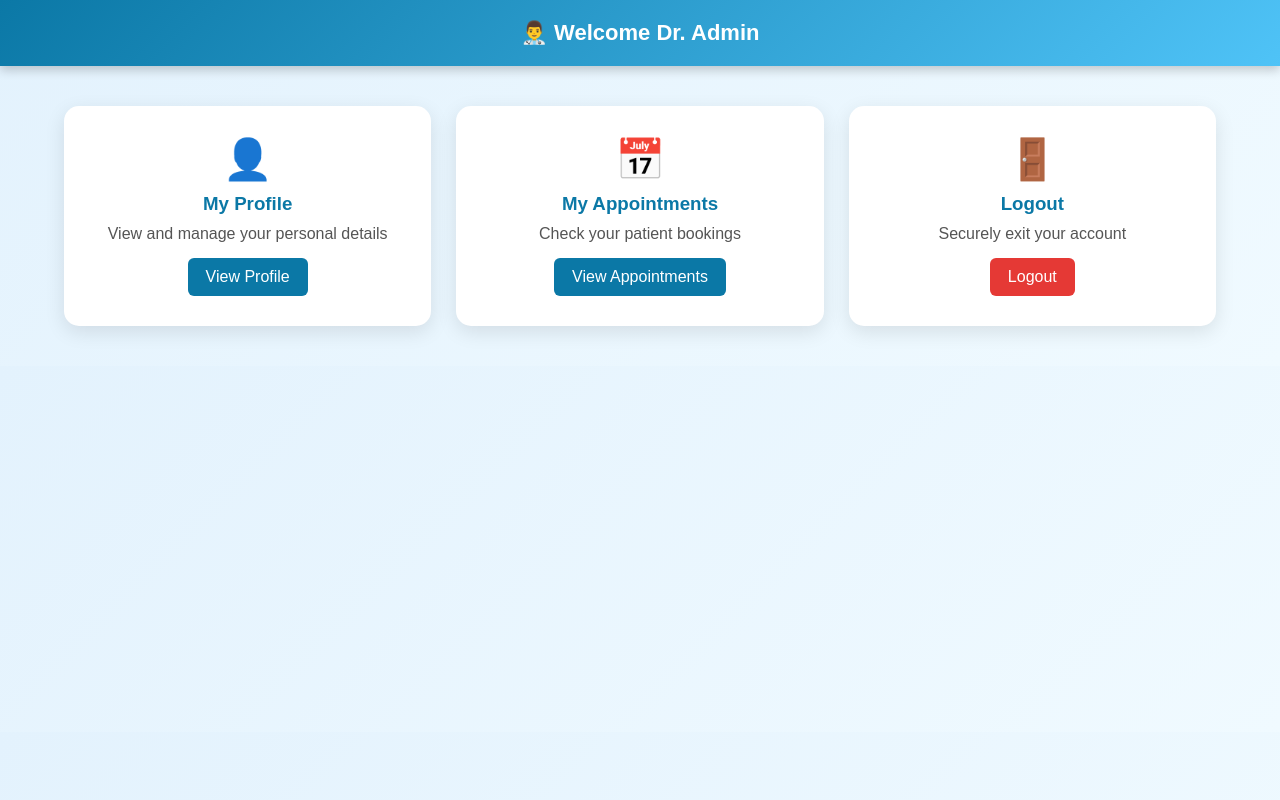
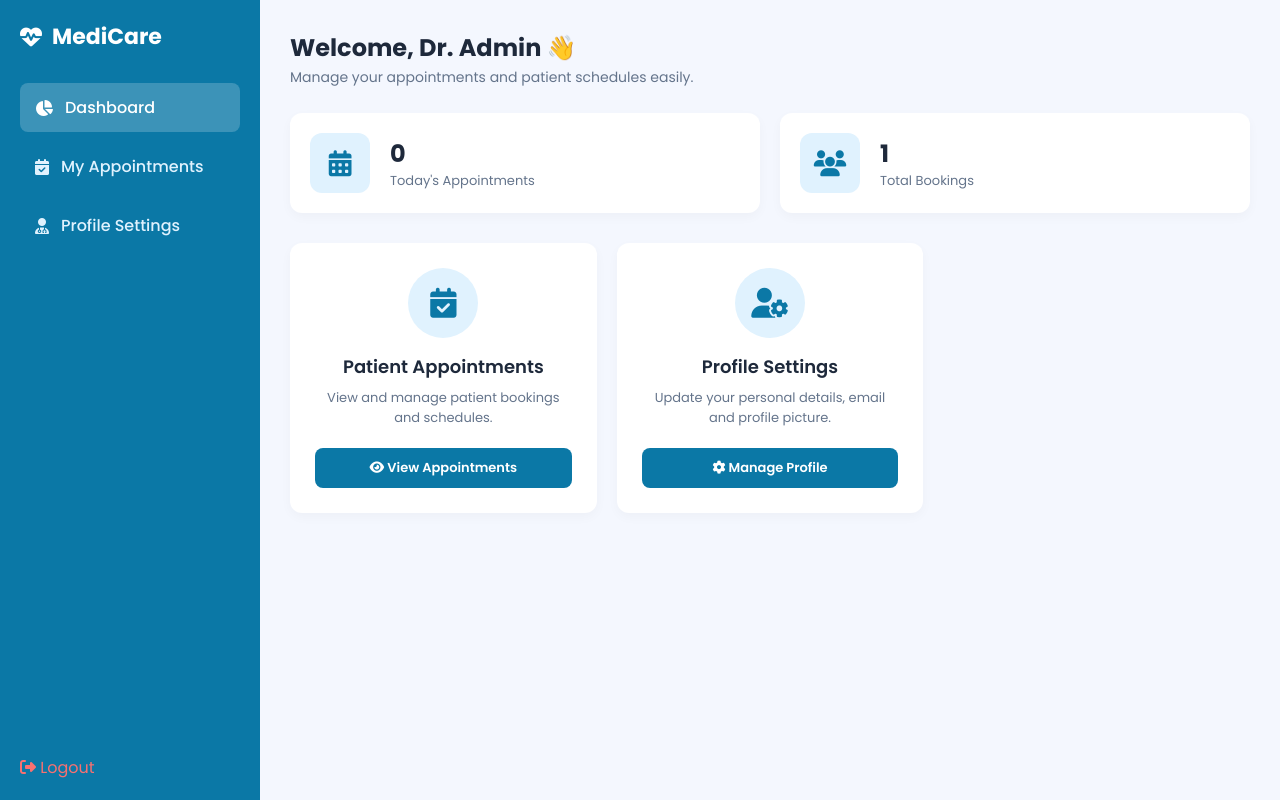
Before and after one commit to TashiniUpendra/-MEDICARE-ONLINE-APPOINTMENT-SYSTEM, a PHP site: page /doctor-dashboard.php in a window 1280 px wide. Run offline with PHP 8.4, Linux system fonts and the light colour scheme; the visitor is signed in with stand-in values (Sample User, id 1); data comes from the database, SQL or seed files in the repository.

Commit message:
Refactor doctor dashboard with session and stats
Updated the doctor dashboard layout and added session handling for doctor role. Included database connection and appointment statistics retrieval.

```diff
--- a/doctor-dashboard.php
+++ b/doctor-dashboard.php
@@ -1,152 +1,164 @@
 <?php
 session_start();
+include "db.php";
 
+/* Doctor session check */
 if (!isset($_SESSION["role"]) || $_SESSION["role"] !== "doctor") {
     header("Location: login.php");
     exit();
 }
 
-$doctorName = $_SESSION["name"];
+$doctor_id   = $_SESSION["id"] ?? 0;
+$doctorName  = $_SESSION["name"] ?? "Doctor";
+
+/* Fetch Stats from Database */
+// Total Appointments
+$total_stmt = $conn->prepare("SELECT COUNT(*) AS total FROM appointments WHERE doctor_id = ?");
+$total_stmt->bind_param("i", $doctor_id);
+$total_stmt->execute();
+$total_result = $total_stmt->get_result()->fetch_assoc();
+$total_appointments = $total_result['total'] ?? 0;
+
+// Today's Appointments
+$today_date = date("Y-m-d");
+$today_stmt = $conn->prepare("SELECT COUNT(*) AS today_total FROM appointments WHERE doctor_id = ? AND appointment_date = ?");
+$today_stmt->bind_param("is", $doctor_id, $today_date);
+$today_stmt->execute();
+$today_result = $today_stmt->get_result()->fetch_assoc();
+$today_appointments = $today_result['today_total'] ?? 0;
 ?>
 
 <!DOCTYPE html>
-<html>
+<html lang="en">
 <head>
-<title>Doctor Dashboard</title>
+<meta charset="UTF-8">
+<meta name="viewport" content="width=device-width, initial-scale=1.0">
+<title>MediCare | Doctor Dashboard</title>
+
+<!-- FontAwesome Icons & Google Fonts -->
+<link rel="stylesheet" href="https://cdnjs.cloudflare.com/ajax/libs/font-awesome/6.4.0/css/all.min.css">
+<link href="https://fonts.googleapis.com/css2?family=Poppins:wght@300;400;500;600;700&display=swap" rel="stylesheet">
 
 <style>
-*{
-    margin:0;
-    padding:0;
-    box-sizing:border-box;
-    font-family:"Poppins", sans-serif;
-}
+* { margin: 0; padding: 0; box-sizing: border-box; font-family: 'Poppins', sans-serif; }
+body { display: flex; background-color: #f4f7fe; color: #333; min-height: 100vh; }
 
-body{
-    background: linear-gradient(135deg,#e3f2fd,#f0faff);
-}
+/* Sidebar Navigation */
+.sidebar { width: 260px; background: #0b78a6; color: #fff; padding: 20px; display: flex; flex-direction: column; justify-content: space-between; }
+.sidebar .brand { font-size: 22px; font-weight: 700; display: flex; align-items: center; gap: 10px; margin-bottom: 30px; }
+.sidebar-menu { list-style: none; }
+.sidebar-menu li { margin-bottom: 10px; }
+.sidebar-menu a { display: flex; align-items: center; gap: 12px; color: #e0f2fe; text-decoration: none; padding: 12px 15px; border-radius: 8px; font-weight: 500; transition: 0.3s; }
+.sidebar-menu a:hover, .sidebar-menu a.active { background: rgba(255, 255, 255, 0.2); color: #fff; }
 
-/* HEADER */
-header{
-    background: linear-gradient(135deg,#0b78a6,#4fc3f7);
-    color:white;
-    padding:20px;
-    text-align:center;
-    font-size:22px;
-    font-weight:bold;
-    box-shadow:0 4px 10px rgba(0,0,0,0.2);
-}
+/* Main Content Area */
+.main-content { flex: 1; padding: 30px; overflow-y: auto; }
+.header { display: flex; justify-content: space-between; align-items: center; margin-bottom: 25px; }
+.welcome-text h2 { font-size: 24px; color: #1e293b; }
+.welcome-text p { font-size: 14px; color: #64748b; margin-top: 2px; }
 
-/* CONTAINER */
-.container{
-    width:90%;
-    margin:40px auto;
-}
+/* Stats Widgets Grid */
+.stats-grid { display: grid; grid-template-columns: repeat(auto-fit, minmax(220px, 1fr)); gap: 20px; margin-bottom: 30px; }
+.stat-card { background: white; padding: 20px; border-radius: 12px; box-shadow: 0 4px 12px rgba(0,0,0,0.03); display: flex; align-items: center; gap: 20px; }
+.stat-icon { width: 60px; height: 60px; border-radius: 12px; background: #e0f2fe; color: #0b78a6; display: flex; align-items: center; justify-content: center; font-size: 26px; }
+.stat-info h3 { font-size: 24px; color: #1e293b; font-weight: 700; }
+.stat-info p { font-size: 13px; color: #64748b; }
 
-/* GRID */
-.cards{
-    display:grid;
-    grid-template-columns:repeat(auto-fit,minmax(250px,1fr));
-    gap:25px;
-}
+/* Quick Action Cards Grid */
+.cards-grid { display: grid; grid-template-columns: repeat(auto-fill, minmax(280px, 1fr)); gap: 20px; }
+.action-card { background: white; padding: 25px; border-radius: 12px; box-shadow: 0 4px 12px rgba(0,0,0,0.03); transition: 0.3s; text-align: center; }
+.action-card:hover { transform: translateY(-5px); box-shadow: 0 8px 20px rgba(0,0,0,0.06); }
 
-/* CARD */
-.card{
-    background:white;
-    padding:30px;
-    border-radius:15px;
-    text-align:center;
-    box-shadow:0 6px 20px rgba(0,0,0,0.1);
-    transition:0.3s;
-}
+.card-icon { width: 70px; height: 70px; background: #e0f2fe; color: #0b78a6; border-radius: 50%; display: flex; align-items: center; justify-content: center; font-size: 30px; margin: 0 auto 15px; }
+.action-card h3 { font-size: 18px; font-weight: 600; color: #1e293b; margin-bottom: 8px; }
+.action-card p { font-size: 13px; color: #64748b; margin-bottom: 20px; }
 
-.card:hover{
-    transform:translateY(-8px);
-    box-shadow:0 10px 25px rgba(0,0,0,0.2);
-}
-
-/* ICON */
-.icon{
-    font-size:40px;
-    margin-bottom:10px;
-}
-
-/* TITLE */
-.card h3{
-    color:#0b78a6;
-    margin-bottom:10px;
-}
-
-/* TEXT */
-.card p{
-    color:#555;
-    margin-bottom:15px;
-}
-
-/* BUTTON */
-.btn{
-    display:inline-block;
-    padding:10px 18px;
-    background:#0b78a6;
-    color:white;
-    text-decoration:none;
-    border-radius:6px;
-    transition:0.3s;
-}
-
-.btn:hover{
-    background:#095c80;
-}
-
-/* LOGOUT SPECIAL */
-.logout{
-    background:#e53935;
-}
-
-.logout:hover{
-    background:#c62828;
-}
+.btn-action { display: inline-block; width: 100%; background: #0b78a6; color: white; padding: 10px; border-radius: 8px; text-decoration: none; font-size: 13px; font-weight: 600; transition: 0.3s; }
+.btn-action:hover { background: #085a7d; }
 </style>
-
 </head>
-
 <body>
 
-<header>
-    👨‍⚕️ Welcome Dr. <?php echo htmlspecialchars($doctorName); ?>
-</header>
+    <!-- Sidebar Navigation -->
+    <div class="sidebar">
+        <div>
+            <div class="brand">
+                <i class="fa-solid fa-heart-pulse"></i> MediCare
+            </div>
+            <ul class="sidebar-menu">
+                <li><a href="doctor-dashboard.php" class="active"><i class="fa-solid fa-chart-pie"></i> Dashboard</a></li>
+                <li><a href="doctor-appointments.php"><i class="fa-solid fa-calendar-check"></i> My Appointments</a></li>
+                <li><a href="doctor-profile.php"><i class="fa-solid fa-user-doctor"></i> Profile Settings</a></li>
+            </ul>
+        </div>
+        <div>
+            <a href="logout.php" style="color: #f87171; text-decoration:none;"><i class="fa-solid fa-right-from-bracket"></i> Logout</a>
+        </div>
+    </div>
 
-<div class="container">
+    <!-- Main Content Area -->
+    <div class="main-content">
 
-<div class="cards">
+        <div class="header">
+            <div class="welcome-text">
+                <h2>Welcome, Dr. <?php echo htmlspecialchars($doctorName); ?> 👋</h2>
+                <p>Manage your appointments and patient schedules easily.</p>
+            </div>
+        </div>
 
-<!-- PROFILE -->
-<div class="card">
-<div class="icon">👤</div>
-<h3>My Profile</h3>
-<p>View and manage your personal details</p>
-<a href="doctor-profile.php" class="btn">View Profile</a>
-</div>
+        <!-- Quick Stats Overview -->
+        <div class="stats-grid">
+            <div class="stat-card">
+                <div class="stat-icon">
+                    <i class="fa-solid fa-calendar-days"></i>
+                </div>
+                <div class="stat-info">
+                    <h3><?php echo $today_appointments; ?></h3>
+                    <p>Today's Appointments</p>
+                </div>
+            </div>
 
-<!-- APPOINTMENTS -->
-<div class="card">
-<div class="icon">📅</div>
-<h3>My Appointments</h3>
-<p>Check your patient bookings</p>
-<a href="doctor-appointments.php" class="btn">View Appointments</a>
-</div>
+            <div class="stat-card">
+                <div class="stat-icon">
+                    <i class="fa-solid fa-users"></i>
+                </div>
+                <div class="stat-info">
+                    <h3><?php echo $total_appointments; ?></h3>
+                    <p>Total Bookings</p>
+                </div>
+            </div>
+        </div>
 
-<!-- LOGOUT -->
-<div class="card">
-<div class="icon">🚪</div>
-<h3>Logout</h3>
-<p>Securely exit your account</p>
-<a href="logout.php" class="btn logout">Logout</a>
-</div>
+        <!-- Quick Action Cards -->
+        <div class="cards-grid">
 
-</div>
+            <!-- Appointments Card -->
+            <div class="action-card">
+                <div class="card-icon">
+                    <i class="fa-solid fa-calendar-check"></i>
+                </div>
+                <h3>Patient Appointments</h3>
+                <p>View and manage patient bookings and schedules.</p>
+                <a href="doctor-appointments.php" class="btn-action">
+                    <i class="fa-solid fa-eye"></i> View Appointments
+                </a>
+            </div>
 
-</div>
+            <!-- Profile Card -->
+            <div class="action-card">
+                <div class="card-icon">
+                    <i class="fa-solid fa-user-gear"></i>
+                </div>
+                <h3>Profile Settings</h3>
+                <p>Update your personal details, email and profile picture.</p>
+                <a href="doctor-profile.php" class="btn-action">
+                    <i class="fa-solid fa-gear"></i> Manage Profile
+                </a>
+            </div>
+
+        </div>
+
+    </div>
 
 </body>
 </html>
```
